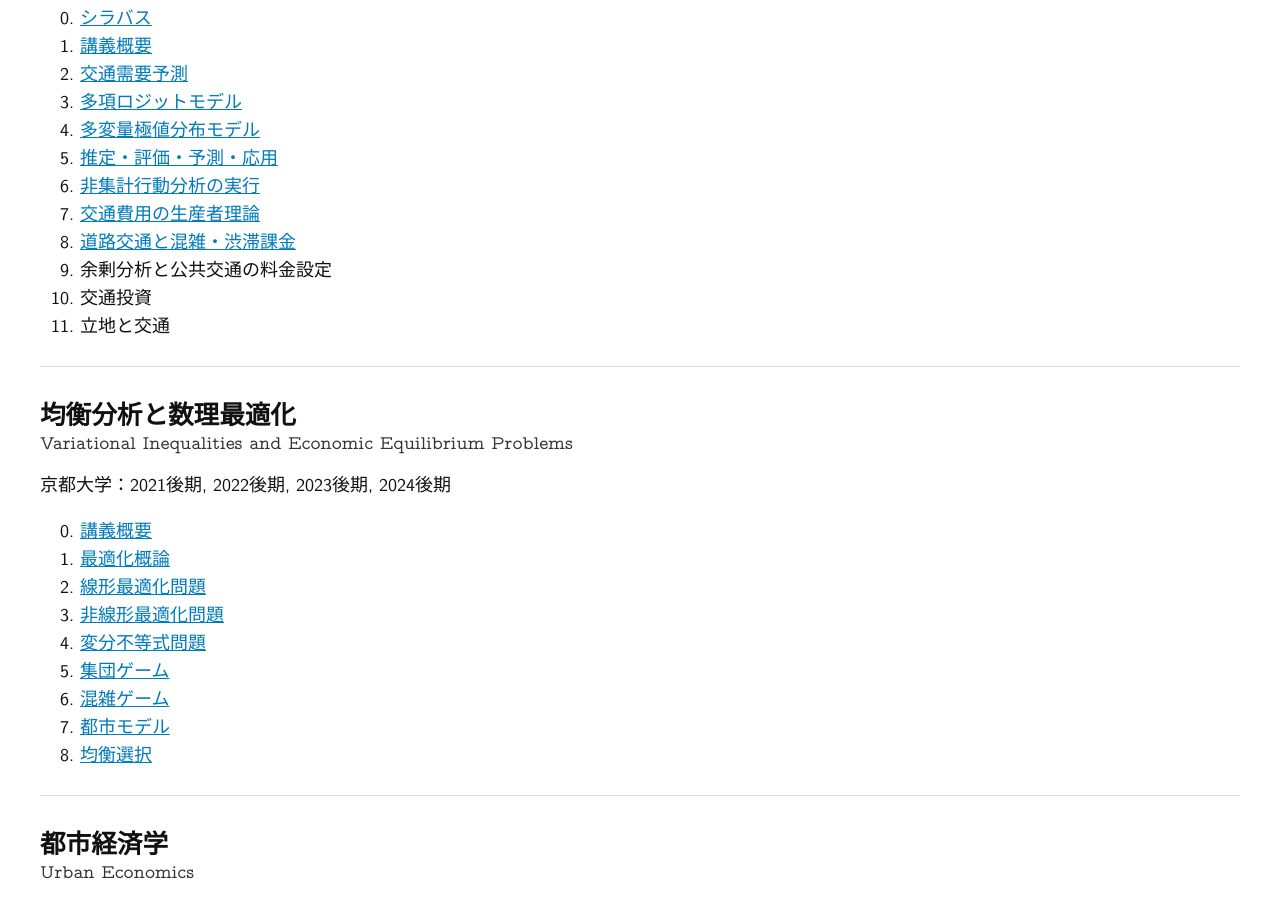
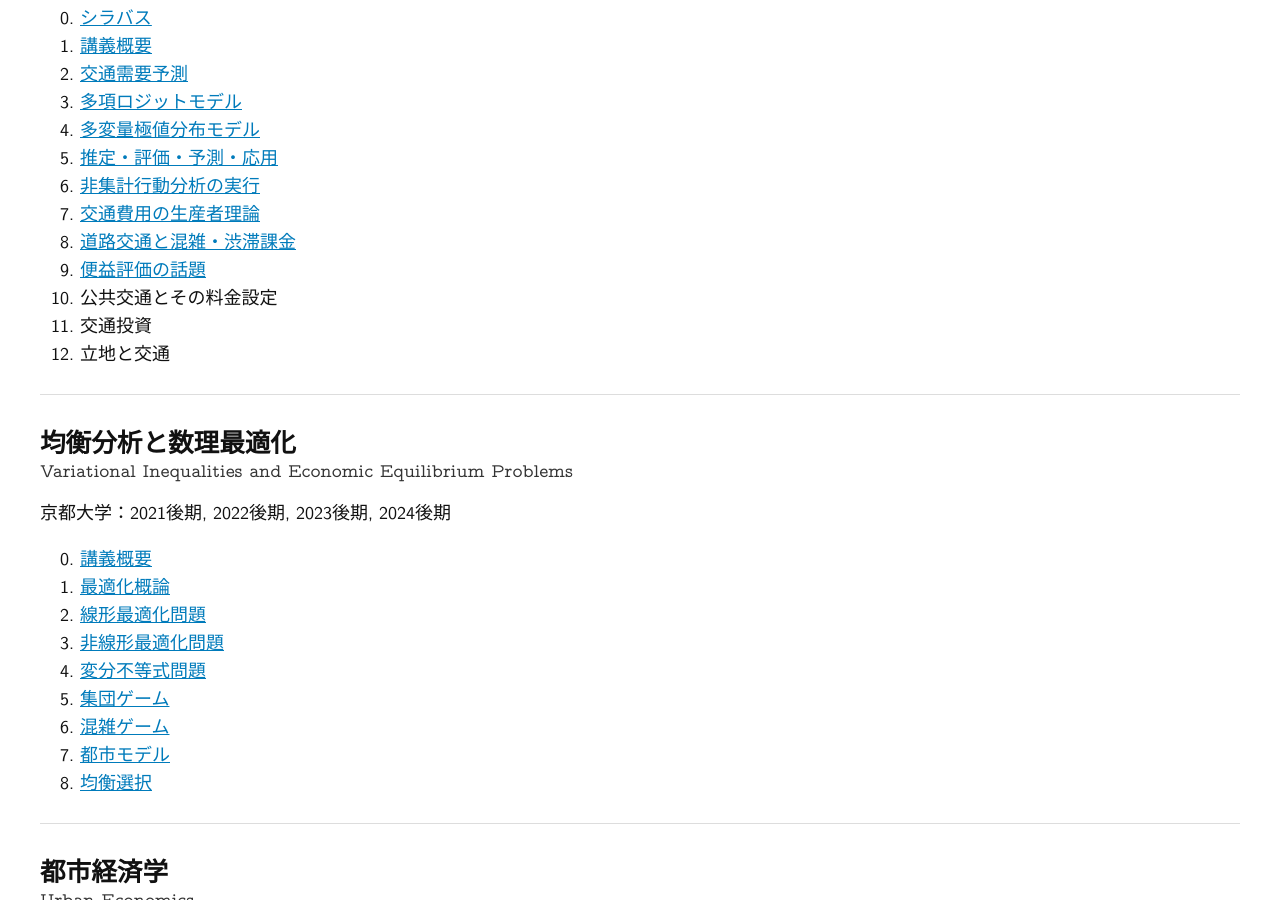
Before and after one commit to mino-osawa/mino-osawa.github.io, a Jekyll site: the page built from teaching.markdown, in a window 1280 px wide and 900 px high, scrolled down 362 px. Built offline with Jekyll 4.4.1, drawn with Linux system fonts in a browser that asks for light colours; some web fonts are replaced.

Commit message:
upload TE08

```diff
--- a/teaching.markdown
+++ b/teaching.markdown
@@ -28,7 +28,8 @@ permalink: "/teaching/"
 <li><a href="/notes/transport/TE25-05_RUM-Project.pdf">非集計行動分析の実行</a></li>
 <li><a href="/notes/transport/TE25-06_Travel-Cost.pdf">交通費用の生産者理論</a></li>
 <li><a href="/notes/transport/TE25-07_Highway-Travel.pdf">道路交通と混雑・渋滞課金</a></li>
-<li>余剰分析と公共交通の料金設定</li>
+<li><a href="/notes/transport/TE25-08_Benefits.pdf">便益評価の話題</a></li>
+<li>公共交通とその料金設定</li>
 <li>交通投資</li>
 <li>立地と交通</li>
 </ol>
```
Also changed, not shown: 1 other file.
